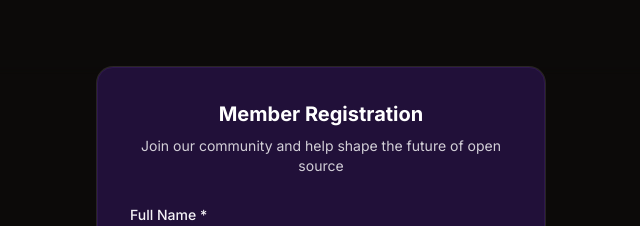
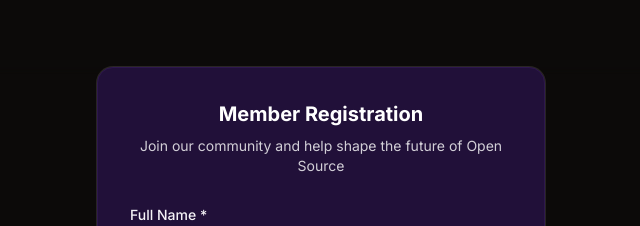
Before and after one commit to avadhutmali/WLUG_Member_Board_2_Hiring, a Next.js app: page / in a window 1280 px wide. Shown: the part 1100-1326 px from the top of the page, without its empty margins (319-959 px from the left). Built offline with nearby package versions, Linux system fonts and the light colour scheme.

Commit message:
captilize o and s

```diff
--- a/src/components/RegisterForm.tsx
+++ b/src/components/RegisterForm.tsx
@@ -161,7 +161,7 @@ export function SignupFormDemo() {
     <div className="shadow-input mx-auto w-full max-w-md rounded-none bg-[#211039] p-4 md:rounded-2xl md:p-8 border border-[#2D174D]">
       <h2 className="text-xl text-center font-bold text-[#ffffff]">Member Registration</h2>
       <p className="mt-2 text-center max-w-sm text-sm text-[#ffffff]/80">
-        Join our community and help shape the future of open source
+        Join our community and help shape the future of Open Source
       </p>
 
       <form className="my-8" onSubmit={handleSubmit} id="registrationForm">
```
